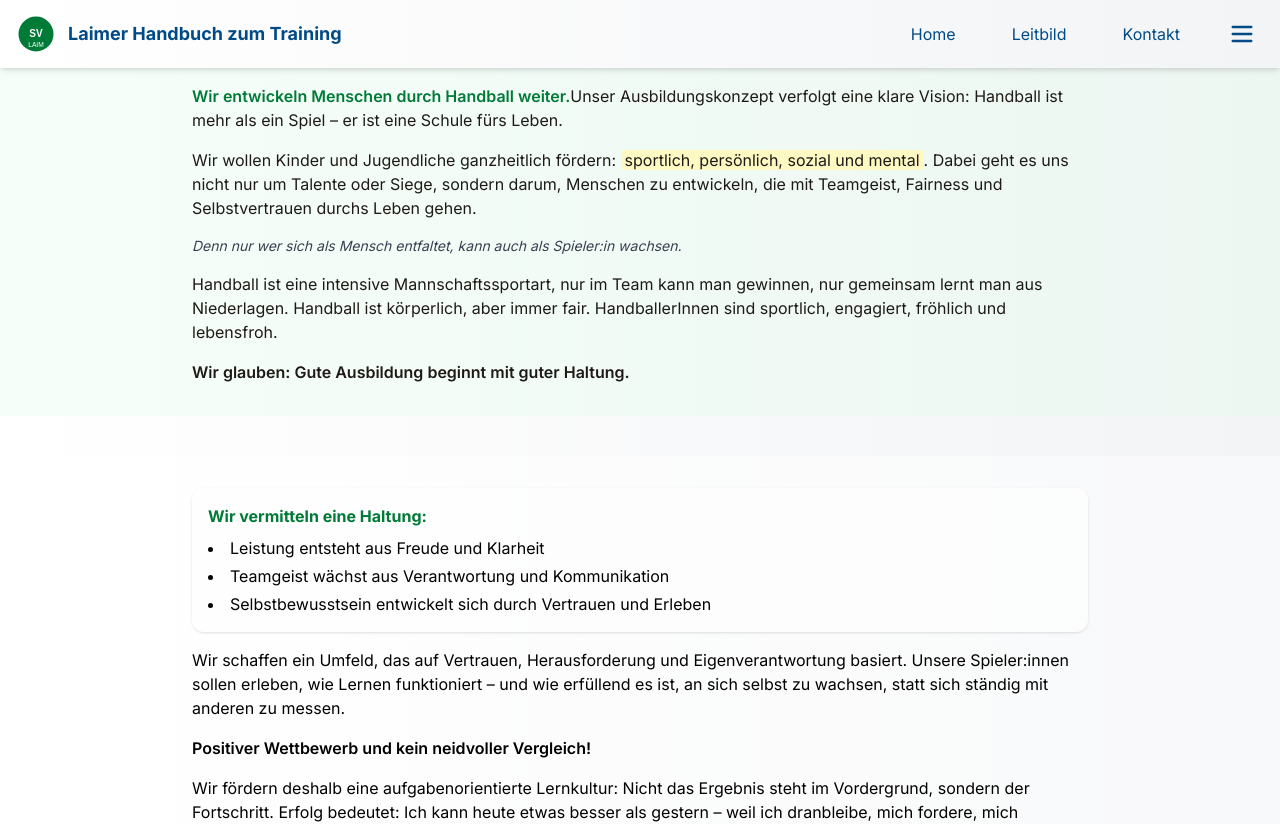
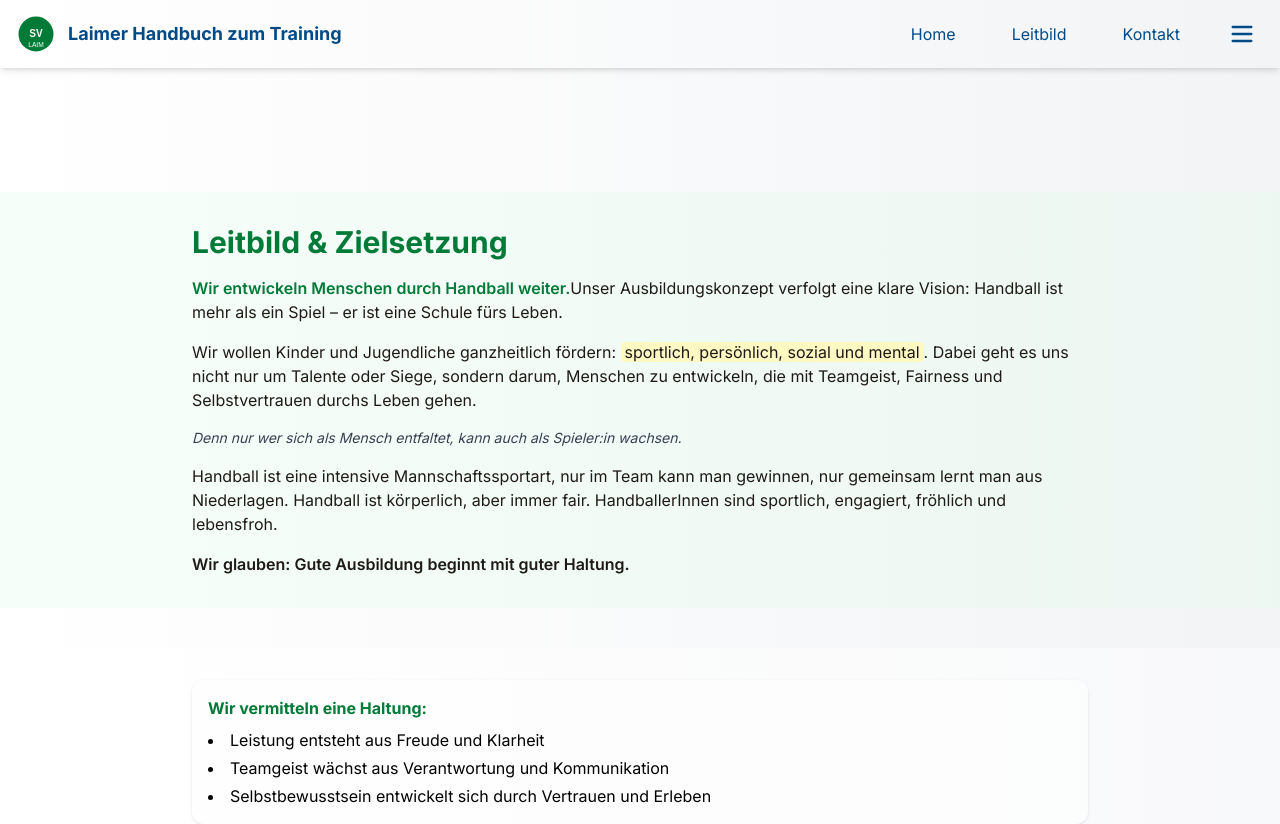
Before and after one commit to OGCoach23/Handbuch-Ausbildung, a React (Vite) app: page /leitbild in a window 1280 px wide. Shown: the top 824 px of the page. Built offline with nearby package versions, Linux system fonts and the light colour scheme.

Commit message:
Header-Problem gelöst: Globaler pt-48 Abstand für alle Unterseiten hinzugefügt, Header verdeckt keinen Inhalt mehr

```diff
--- a/src/App.jsx
+++ b/src/App.jsx
@@ -72,6 +72,7 @@ function App() {
       <ScrollToTop />
       <div className="min-h-screen bg-gradient-to-r from-white to-gray-100">
         <Navbar />
+        <div className="pt-48"> {/* Globaler Abstand für alle Unterseiten */}
           <Routes>
             <Route path="/" element={<Home />} />
             <Route path="/leitbild" element={<Leitbild />} />
@@ -132,6 +133,7 @@ function App() {
             <Route path="/stufen" element={<AltersLeistungsstufen />} />
             <Route path="*" element={<Home />} />
           </Routes>
+        </div>
         <Footer />
       </div>
     </Router>
--- a/src/pages/Leitbild.jsx
+++ b/src/pages/Leitbild.jsx
@@ -2,7 +2,7 @@ import { motion } from "framer-motion";
 
 export default function Leitbild() {
   return (
-    <div className="space-y-10 mt-100">
+    <div className="space-y-10">
       {/* Section 1 */}
       <section className="bg-green-100/30 p-8">
         <motion.div
```
Lines whose indentation alone changed are shown as unchanged.
